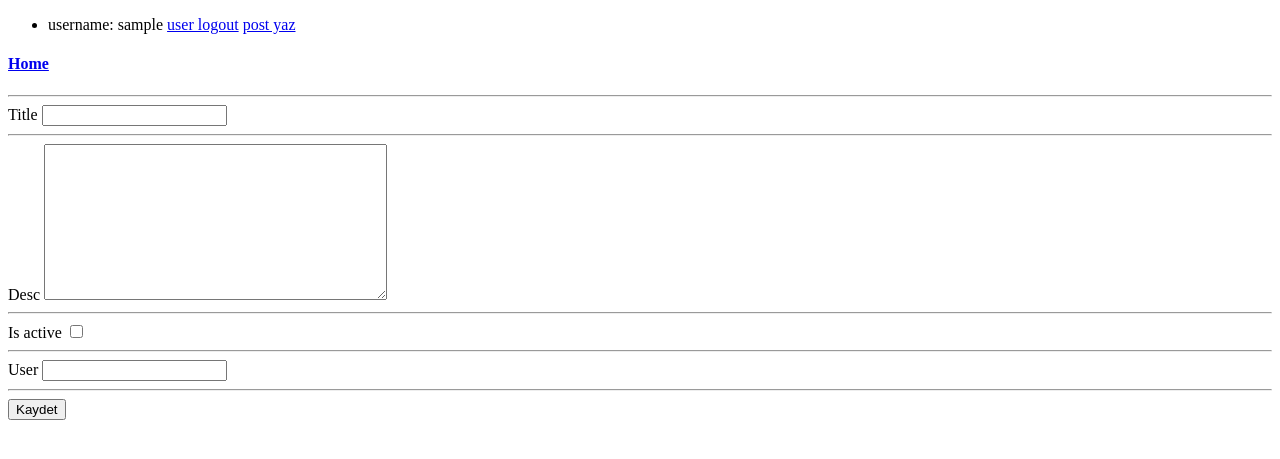
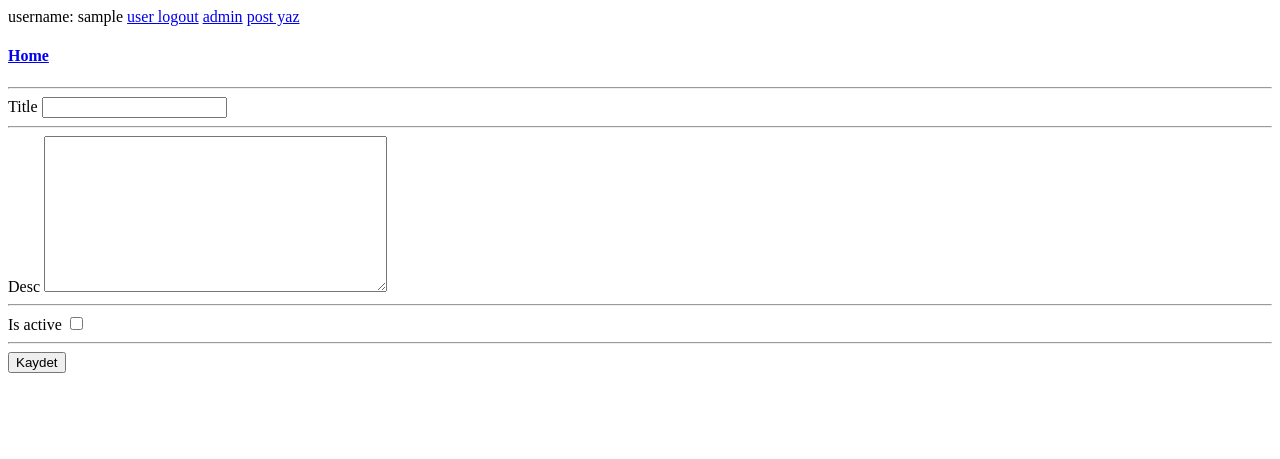
Before and after one commit to vahsi-bozkirli/Blog, a Django app: page /create-post in a window 1280 px wide. Shown: the top 459 px of the page. Run offline with Django 5.2, Linux system fonts and the light colour scheme; the visitor is signed in with stand-in values (Sample User, id 1); some libraries are stand-ins or nearby versions.

Commit message:
blog updated

```diff
--- a/blog/account/views.py
+++ b/blog/account/views.py
@@ -8,7 +8,7 @@ from django.contrib.auth.forms import UserCreationForm,PasswordChangeForm
 
 # Create your views here.
 def user_login(request):
-    if request.user.is_authenticated:
+    if request.user.is_authenticated and "next" in request.GET:
         return redirect("index")
 
     if request.method == "POST":
@@ -40,7 +40,7 @@ def user_register(request):
             form.save()
 
             username = form.cleaned_data["username"]
-            password = form.cleaned_data["password"]
+            password = form.cleaned_data["password1"]
             user = authenticate(request, username=username, password=password)
             login(request, user)
             messages.add_message(request, messages.SUCCESS, "Kayit yapildi")
--- a/blog/blogapp/models.py
+++ b/blog/blogapp/models.py
@@ -9,7 +9,6 @@ class Blog(models.Model):
     desc = RichTextField(null=False)
     date = models.DateTimeField(auto_now_add=True, null=False)
     is_active = models.BooleanField(default=False)
-    user = models.CharField(max_length=30)
 
     def __str__(self):
         return f"{self.title}"
--- a/blog/blogapp/static/css/style.css
+++ b/blog/blogapp/static/css/style.css
@@ -2,5 +2,34 @@ table, tr, td{
     width: 50%;
     border: 1px dotted rgb(9, 80, 68);
     border-collapse: collapse;
-    padding: 5px;
+    padding: 50px;
 }
+
+ul,li{
+    list-style-type: none;
+}
+
+.error{
+    list-style-type: none;
+    background-color: rgba(255, 0, 0, 0.568);
+}
+
+.success{
+    list-style-type: none;
+    background-color: rgba(0, 224, 0, 0.671);
+}
+
+.info{
+    list-style-type: none;
+    background-color: rgba(0, 198, 224, 0.671);
+}
+
+.warning{
+    list-style-type: none;
+    background-color: rgba(209, 224, 0, 0.801);
+}
+
+.debug{
+    list-style-type: none;
+    background-color: rgba(192, 75, 228, 0.671);
+}
--- a/blog/blogapp/static/js/kapat.js
+++ b/blog/blogapp/static/js/kapat.js
@@ -3,4 +3,4 @@ setTimeout(function() {
     if (messageList) {
         messageList.parentNode.removeChild(messageList);
     }
-}, 1000);
+}, 4000);
--- a/blog/templates/account/register.html
+++ b/blog/templates/account/register.html
@@ -2,7 +2,7 @@
 {% block title %} {{ blog.title }} {% endblock %}
 {% block content %}
 <div>
-    <form method="post">
+    <form method="post" novalidate>
         {% csrf_token %}
         {% for error in form.non.field_errors %}
             <p>{{ error }}</p>
--- a/blog/templates/blogapp/index.html
+++ b/blog/templates/blogapp/index.html
@@ -4,9 +4,11 @@
 <head>
     <meta charset="UTF-8">
     <meta name="viewport" content="width=device-width, initial-scale=1.0">
+    <!--
     {% block css_files %}
         <link rel="stylesheet" href="{% static 'css/style.css' %}">
     {% endblock %}
+    -->
     {% block js_files %}
         <script src="{% static 'js/kapat.js' %}"></script>
     {% endblock %}
@@ -15,51 +17,36 @@
     </title>
 </head>
 <body>
-
-    {% if messages %}
-    <ul>
-        {% for message in messages %}
-        <li id="messageList">
-            {{ message }}
-        </li>
-        {% endfor %}
-    </ul>
-    {% endif %}
-
-    <ul>
         {% if user.is_authenticated %}
-        <li>
             <label for="username">username: </label>
             <label>{{ user.username }}</label>
 
             <a href="{% url 'user_logout' %}">user logout</a>
 
+        {% if user.is_superuser %}
+            <a href="admin/">admin</a>
             <a href="{% url 'create_post' %}">post yaz</a>
-
-        </li>
-
+        {% endif %}
         <table>
             {% for blog in blogs %}
             <tr>
                 <td>{{ blog.date }}</td>
                 <td><a href="{% url 'content' blog.slug %}">{{ blog.title }}</a></td>
+            {% if user.is_superuser %}
                 <td>
                     <a href="{% url 'delete_post' blog.slug %}">post sil</a>
                 </td>
                 <td>
                     <a href="{% url 'update_post' blog.slug %}">post güncelle</a>
                 </td>
+            {% endif %}
             </tr>
             {% endfor %}
         </table>
 
         {% else %}
-        <li>
-            <a href="{% url 'user_login' %}">user login</a>
-        </li>
-        <li>
-            <a href="{% url 'user_register' %}">user register</a>
-        </li>
+        <a href="{% url 'user_login' %}">user login</a>
+        <a href="{% url 'user_register' %}">user register</a>
 
         <table>
             {% for blog in blogs %}
@@ -71,7 +58,14 @@
         </table>
 
         {% endif %}
-    </ul>
+
+    {% if messages %}
+        {% for message in messages %}
+        <div {% if message.tags %} class="{{ message.tags }}" {% endif %} id="messageList">
+            {{ message }}
+        </div>
+        {% endfor %}
+    {% endif %}
 
     {% block content %}
     {% endblock %}
```
Also changed, not shown: blog/blog/settings.py (+8 -0 lines).
